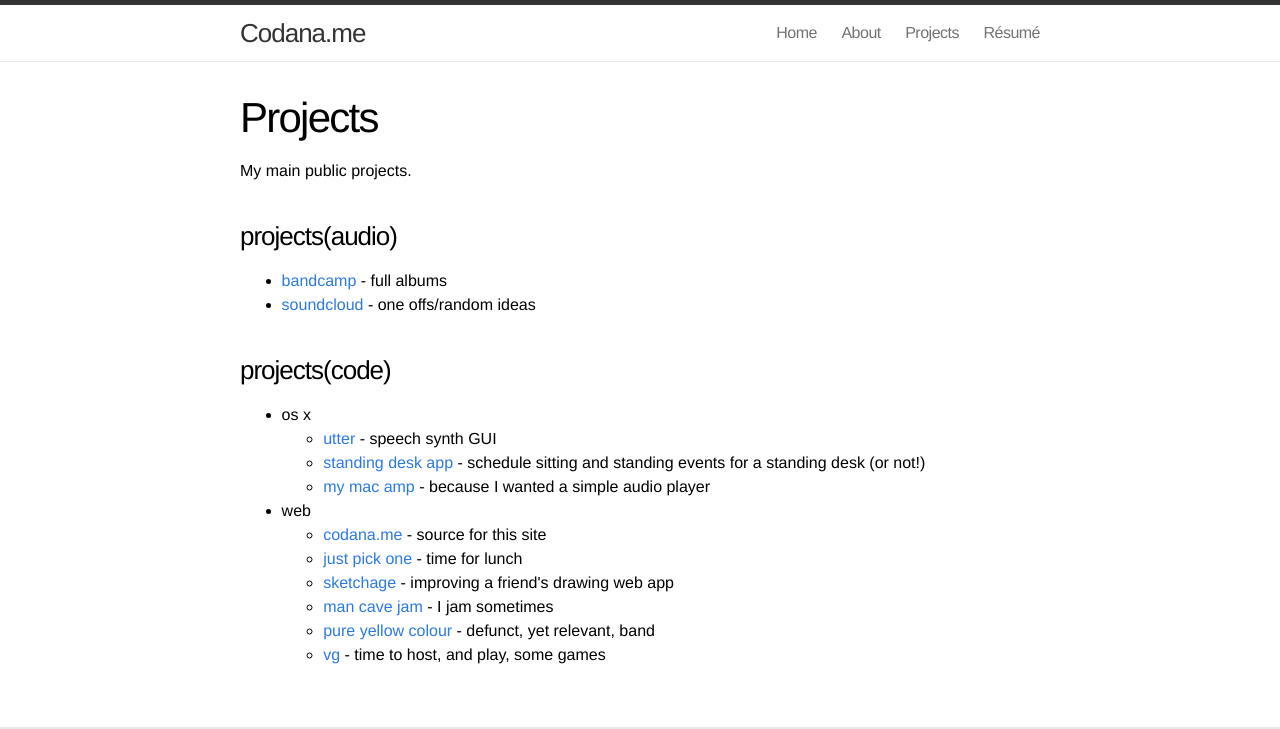
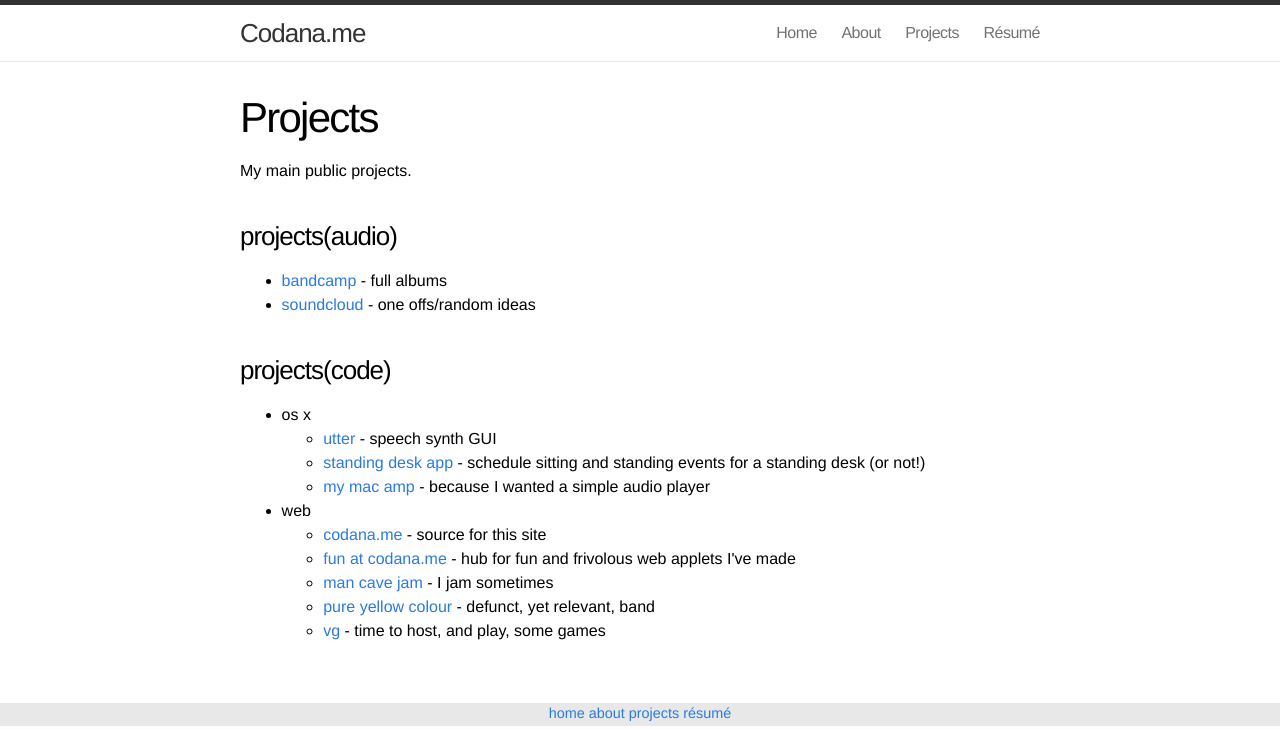
Before and after one commit to michaelchadwick/codana.me, a Jekyll site: the page built from projects/index.html, in a window 1280 px wide. Shown: the top 729 px of the page. Built offline with Jekyll 4.4.1, drawn with Linux system fonts in a browser that asks for light colours.

Commit message:
added fun link

```diff
--- a/projects/index.html
+++ b/projects/index.html
@@ -33,8 +33,7 @@ title: Projects
     <li>web
       <ul>
         <li><a href="{{ site.gh_link }}/michaelchadwick.github.io">codana.me</a> - source for this site</li>
-        <li><a href="http://jpo.codana.me">just pick one</a> - time for lunch</li>
-        <li><a href="http://sketchage.codana.me">sketchage</a> - improving a friend's drawing web app</li>
+        <li><a href="http://fun.codana.me">fun at codana.me</a> - hub for fun and frivolous web applets I've made</li>
         <li><a href="http://mcj.nebyoolae.com">man cave jam</a> - I jam sometimes</li>
         <li><a href="http://pyc.nebyoolae.com">pure yellow colour</a> - defunct, yet relevant, band</li>
         <li><a href="http://vg.nebyoolae.com">vg</a> - time to host, and play, some games</li>
```
